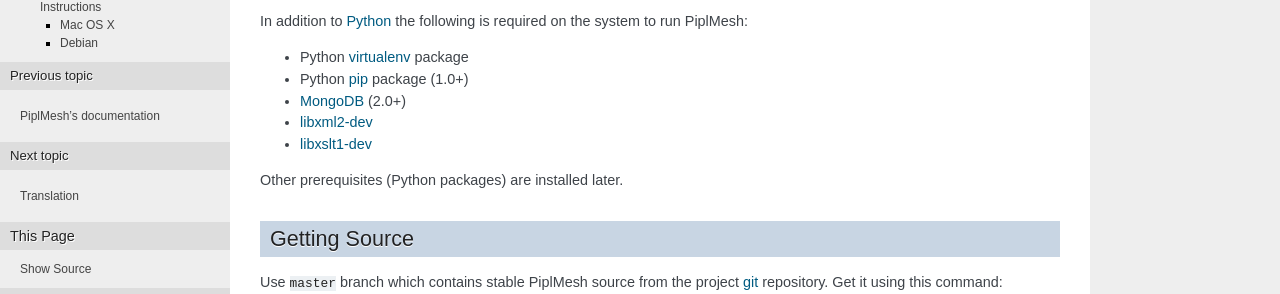
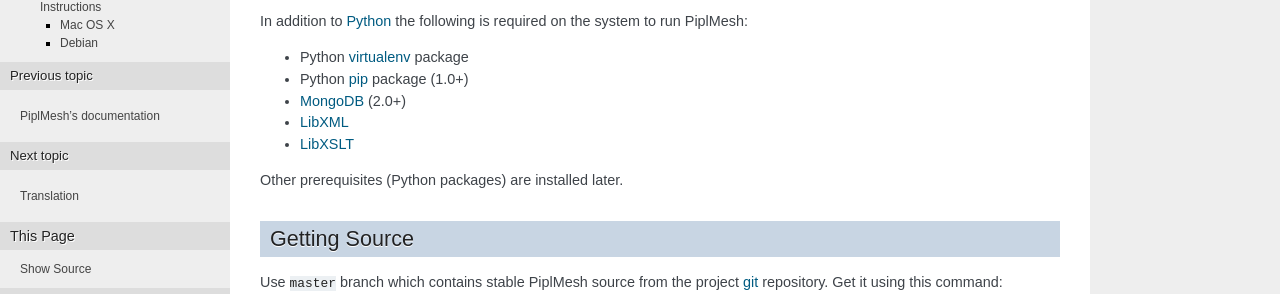
Before and after one commit to wlanslovenija/PiplMesh, a Sphinx documentation site: the page built from docs/installation.rst, in a window 1280 px wide and 900 px high. Shown: the part 236-530 px from the top of the window. Built offline with Sphinx 7.4.7, drawn with Linux system fonts in a browser that asks for light colours; some of the changed text lies outside the part shown.

Commit message:
Update docs/installation.rst

```diff
--- a/docs/installation.rst
+++ b/docs/installation.rst
@@ -13,16 +13,16 @@ In addition to Python_ the following is required on the system to run PiplMesh:
 * Python virtualenv_ package
 * Python pip_ package (1.0+)
 * MongoDB_ (2.0+)
-* libxml2-dev_
-* libxslt1-dev_
+* LibXML_
+* LibXSLT_
 
 .. _Python: http://python.org/
 .. _Django-supported: https://docs.djangoproject.com/en/1.4/ref/databases/
 .. _virtualenv: http://pypi.python.org/pypi/virtualenv
 .. _pip: http://pypi.python.org/pypi/pip
 .. _MongoDB: http://www.mongodb.org/
-.. _libxml2-dev: http://www.xmlsoft.org/downloads.html
-.. _libxslt1-dev: http://xmlsoft.org/XSLT/downloads.html
+.. _LibXML: http://www.xmlsoft.org
+.. _LibXSLT: http://www.xmlsoft.org/XSLT
 
 Other prerequisites (Python packages) are installed later.
 
```
Also changed, not shown: other parts of docs/installation.rst (+2 -0 lines).
